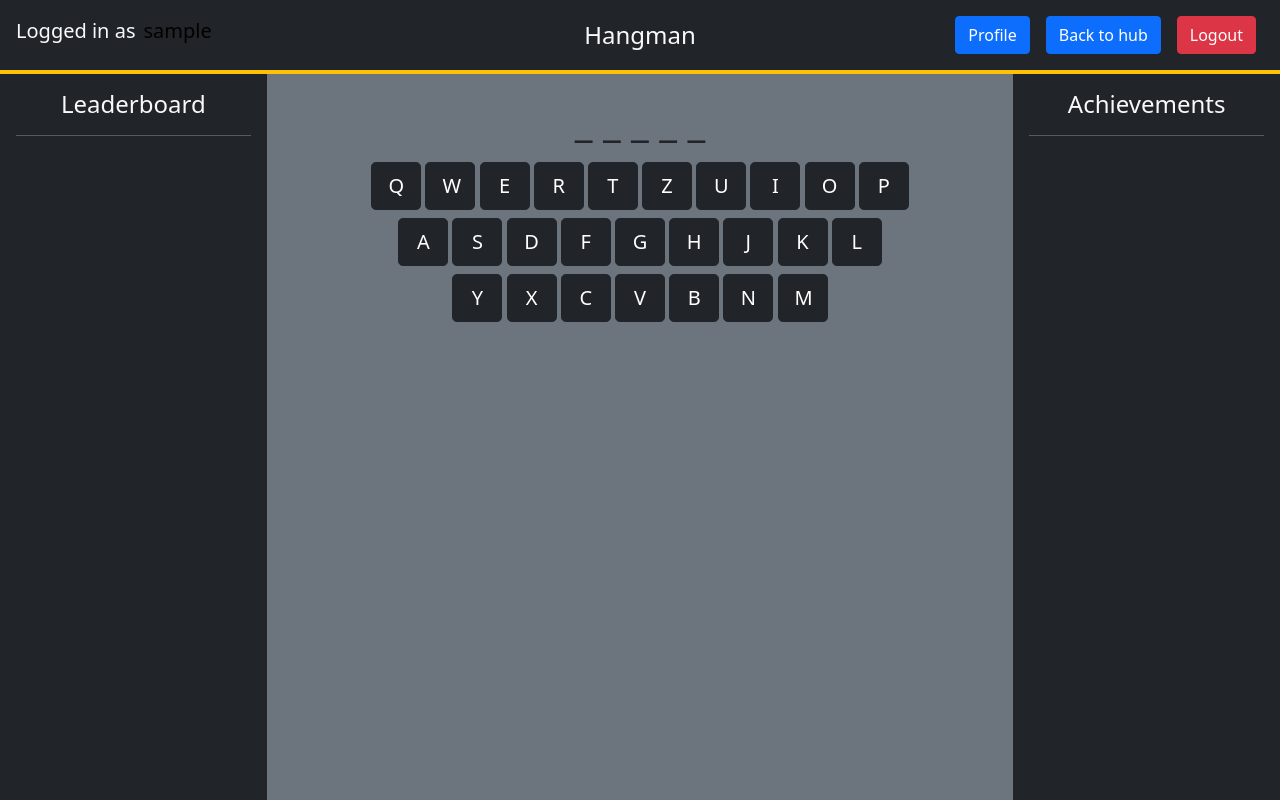
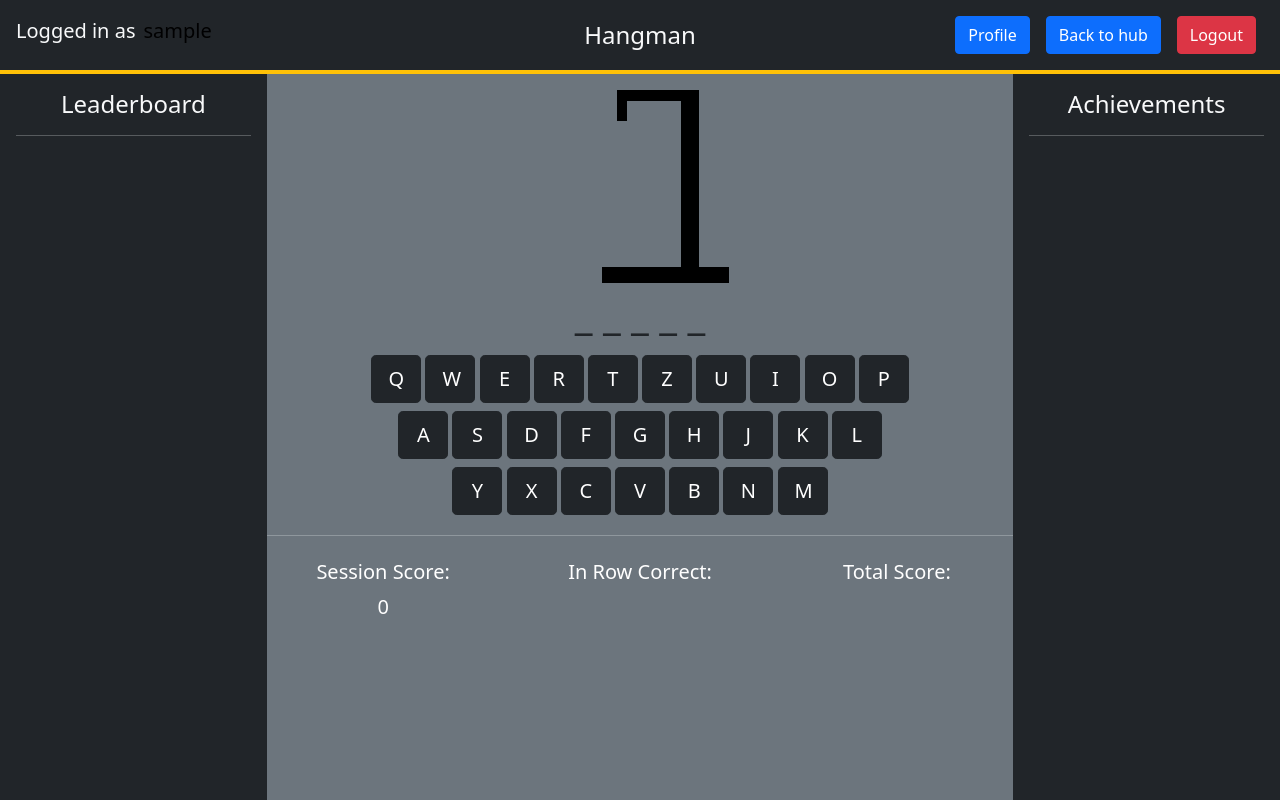
Before and after one commit to Krybe12/KrybeDB, a PHP site: page /hangman/index.php in a window 1280 px wide. Run offline with PHP 8.4, Linux system fonts and the light colour scheme; the visitor is signed in with stand-in values (Sample User, id 1); some libraries are stand-ins or nearby versions.

Commit message:
add hangman pics

```diff
--- a/hangman/index.php
+++ b/hangman/index.php
@@ -113,7 +113,7 @@ if (!isset($_SESSION["user"]) || $_SESSION["verified"] != 1){
     <div class="m2 text-center bg-secondary pt-2 pt-md-3">
         <div id="wrap" class="">
             <div>
-                <img src="https://via.placeholder.com/300" alt="">
+                <img id="hangIMG" src="../img/hang1.png" alt="">
             </div>
             <div id="word" class="pt-md-2">
 
@@ -152,6 +152,21 @@ if (!isset($_SESSION["user"]) || $_SESSION["verified"] != 1){
                     <button class="btn btn-lg btn-dark">M</button>
                 </div>
             </div>
+            <hr class="bg-light">
+            <div class="row mt-4 text-white">
+                <div class="col">
+                    <h5>Session Score:</h5>
+                    <p id="score" class="lead m-0">0</p>
+                </div>
+                <div class="col">
+                    <h5>In Row Correct:</h5>
+                    <p id="inRowNum" class="lead m-0"></p>
+                </div>
+                <div class="col">
+                    <h5>Total Score:</h5>
+                    <p id="totalScoreNum" class="lead m-0"></p>
+                </div>
+            </div>
         </div>
 
     </div>
@@ -174,29 +189,38 @@ if (!isset($_SESSION["user"]) || $_SESSION["verified"] != 1){
 <script src="https://ajax.googleapis.com/ajax/libs/jquery/3.5.1/jquery.min.js"></script>
 
 <script>
-let hp = 5;
 $( document ).ready(function() {
     game.newWord();
 });
 class Game{
-    constructor(){}
-    wrong(){
-        hp = hp - 1;
-        console.log("hp " + hp);
+    constructor(start, score){
+        this.state = start;
+        this.score = score;
+    }
+    wrong(m){
+        this.state = this.state + 1;
+        if (this.state > 7){
+            this.state = 7;
+        }
+        $("#hangIMG").attr("src", `../img/hang${this.state}.png`);
+        console.log("hp " + this.state);
         //get obrazek podle hp
         $("#wrap").addClass("bg-danger")
         setTimeout(function(){
             $("#wrap").removeClass("bg-danger")
-        }, 1000);
+        }, m);
     }
-    correct(){
+    correct(n){
         $("#wrap").addClass("bg-success")
         setTimeout(function(){
             $("#wrap").removeClass("bg-success")
-        }, 1000);
+        }, n);
     }
     newWord(){
-        $(".btn-lg").attr( "disabled", false);
+        this.state = 1;
+        $("#score").text(this.score);
+        $("#hangIMG").attr("src", `../img/hang${this.state}.png`);
+        $(".btn-dark").attr( "disabled", false);
         $("#word").load("newword.php")
     }
     check(ltr){
@@ -204,18 +228,18 @@ class Game{
         letter: ltr
         }, function(data){
             if (data == "0"){
-                game.wrong();
+                game.wrong(800);
             } else if (data.length > 50){ // horší kod sem nikdy nevyčaroval
                 $("#word").html(data);
             } else {
-                game.correct();
+                game.correct(800);
                 $("#word").html(data);
             }
         });
     }
 }
-var game = new Game();
-$(".btn-lg").click(function(){
+var game = new Game(1, 0);
+$(".btn-dark").click(function(){
     $(this).attr( "disabled", true );
     game.check($(this).text());
 });
--- a/hangman/newword.php
+++ b/hangman/newword.php
@@ -12,7 +12,7 @@ for ($i = 1; $i < $n; $i++){
     $guessWord .= " _";
 }
 $_SESSION["hang"]["guessWord"] = $guessWord;
-$_SESSION["hang"]["hp"] = 5;
+$_SESSION["hang"]["hp"] = 6;
 echo "<script>console.log('{$_SESSION["hang"]["word"]}')</script>";
 echo "<h1>$guessWord</h1>";
 ?>
```
Also changed, not shown: hangman/check.php (+6 -6 lines), img/hang1.png (added), img/hang2.png (added), img/hang3.png (added), img/hang4.png (added), img/hang5.png (added), img/hang6.png (added), img/hang7.png (added).
